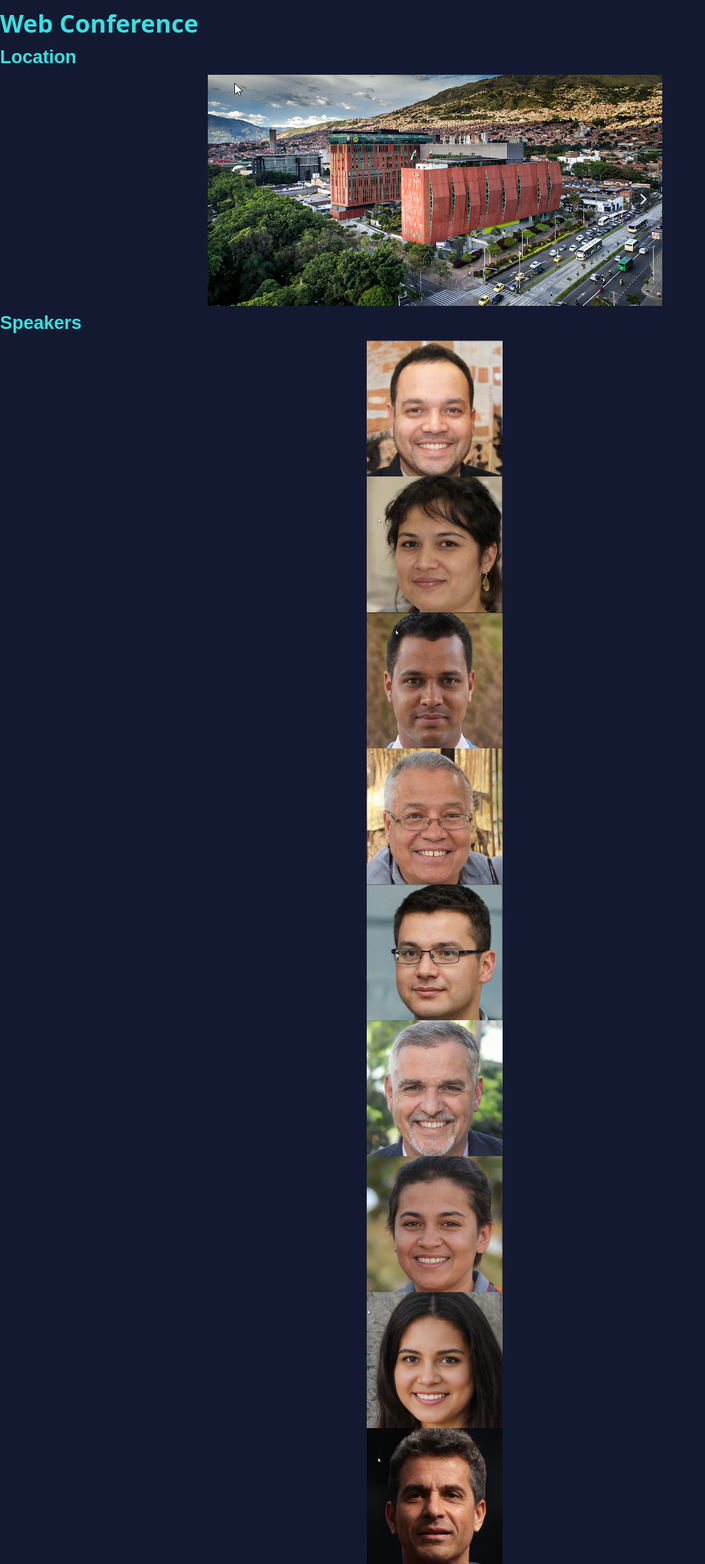
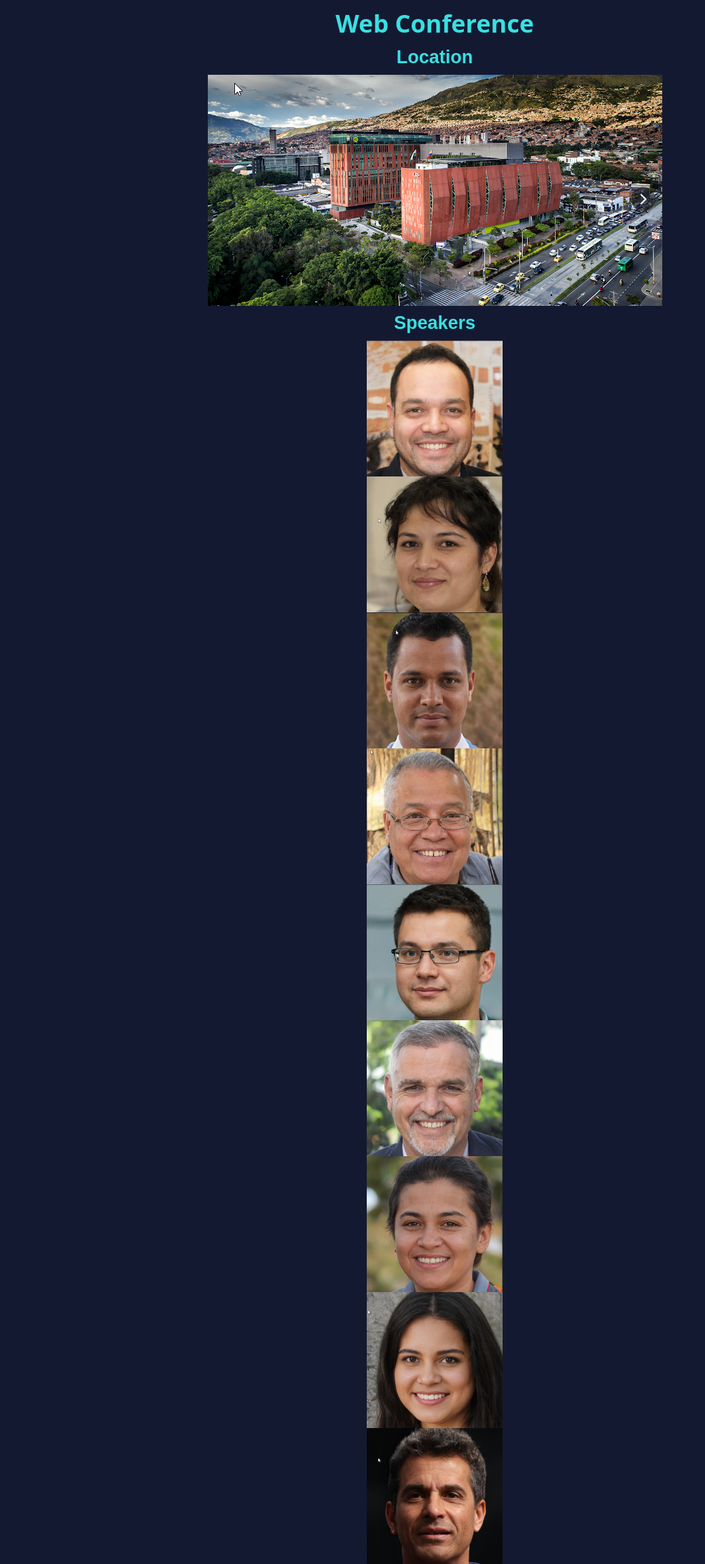
Before and after one commit to gothamgo/bweb, a Jekyll site: the page built from index.html, in a window 1280 px wide. Shown: the whole page at 68% size, without its empty margins (0-1038 px from the left). Built offline with Jekyll 4.4.1, drawn with Linux system fonts in a browser that asks for light colours.

Commit message:
Update index.html

```diff
--- a/index.html
+++ b/index.html
@@ -3,6 +3,15 @@ layout: default
 ---
 
 <style>
+
+h1 {
+  text-align: center;
+}
+
+h2 {
+  text-align: center;
+}
+
 div.location {
   display: block;
 }
```
